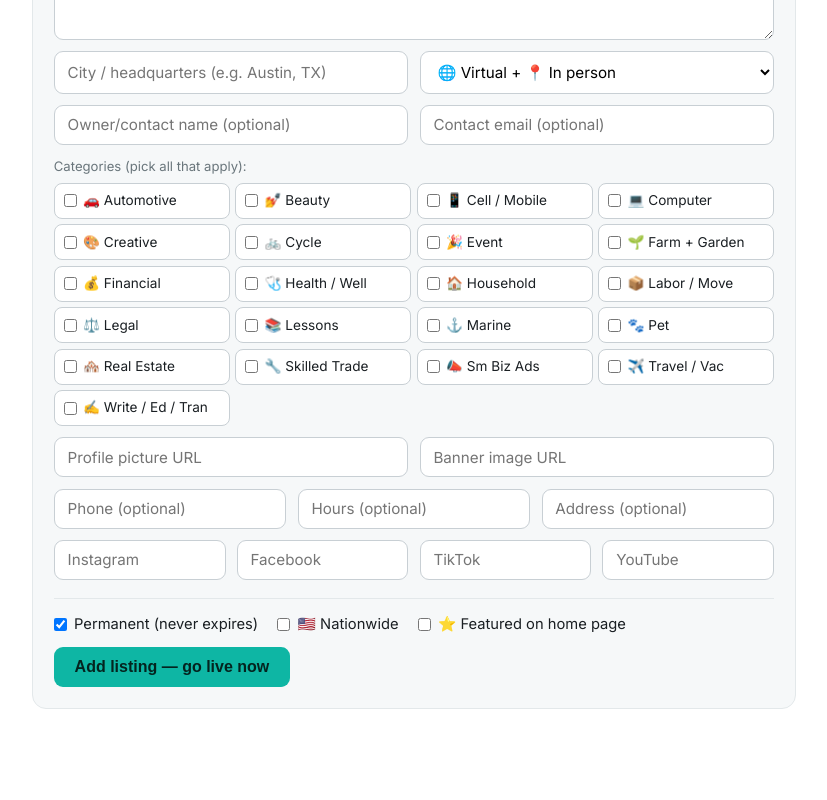
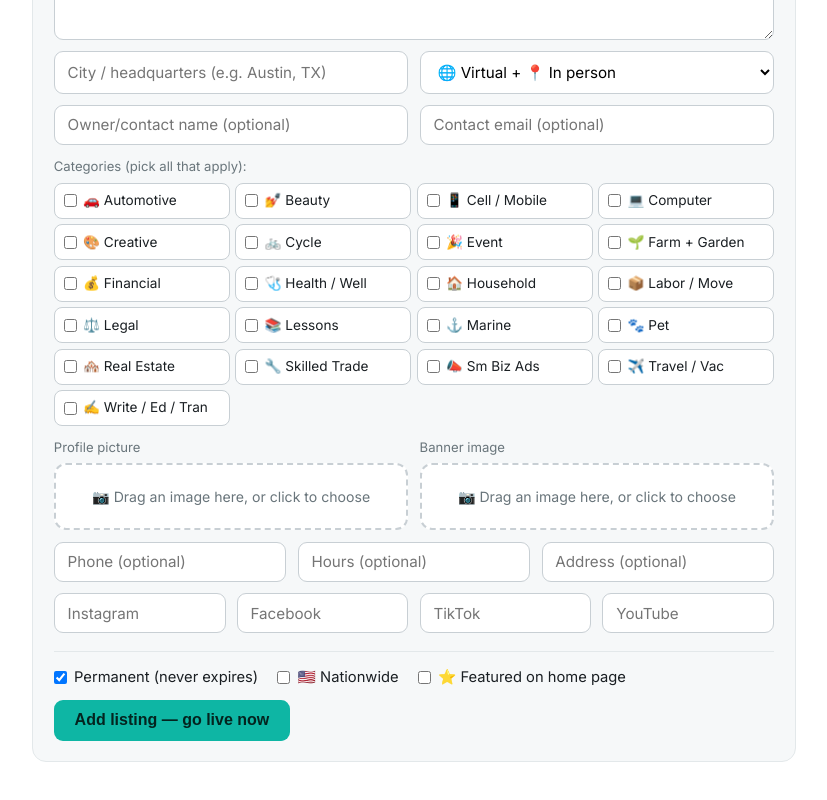
Before and after one commit to alliedesign/2helpful, a Next.js app: page /admin in a window 1280 px wide. Shown: the part 512-1312 px from the top of the page, without its empty margins (226-1053 px from the left). Built offline with nearby package versions, Linux system fonts and the light colour scheme.

Commit message:
Add files via upload

```diff
--- a/app/admin/page.js
+++ b/app/admin/page.js
@@ -2,6 +2,7 @@
 "use client";
 import { useState } from "react";
 import { CATEGORIES } from "@/lib/categories";
+import ImageDrop from "@/app/components/ImageDrop";
 
 export default function Admin() {
   const [secret, setSecret] = useState("");
@@ -181,8 +182,12 @@ export default function Admin() {
           </div>
 
           <div style={{ display: "flex", gap: ".7rem", flexWrap: "wrap" }}>
-            <input style={{ ...inp, flex: 1, minWidth: 200 }} placeholder="Profile picture URL" value={addForm.avatarUrl} onChange={(e) => setF("avatarUrl", e.target.value)} />
-            <input style={{ ...inp, flex: 1, minWidth: 200 }} placeholder="Banner image URL" value={addForm.headerUrl} onChange={(e) => setF("headerUrl", e.target.value)} />
+            <div style={{ flex: 1, minWidth: 200 }}>
+              <ImageDrop label="Profile picture" bucket="avatars" round value={addForm.avatarUrl} onChange={(url) => setF("avatarUrl", url)} />
+            </div>
+            <div style={{ flex: 1, minWidth: 200 }}>
+              <ImageDrop label="Banner image" bucket="headers" value={addForm.headerUrl} onChange={(url) => setF("headerUrl", url)} />
+            </div>
           </div>
 
           <div style={{ display: "grid", gridTemplateColumns: "repeat(auto-fit, minmax(160px,1fr))", gap: ".7rem" }}>
@@ -281,6 +286,18 @@ export default function Admin() {
                   </label>
                   <button style={{ ...btnSm, ...btnGhost, color: "#b13b3b", borderColor: "#e3b9b9" }} onClick={() => deleteListing(l.id, l.business_name)}>Delete</button>
                 </div>
+
+                {/* Inline image editing — uploads save immediately */}
+                <div style={{ display: "flex", gap: ".7rem", flexWrap: "wrap", marginTop: ".7rem" }}>
+                  <div style={{ flex: 1, minWidth: 180 }}>
+                    <ImageDrop label="Profile picture" bucket="avatars" round value={l.avatar_url}
+                      onChange={(url) => listingAction(l.id, { avatarUrl: url })} />
+                  </div>
+                  <div style={{ flex: 1, minWidth: 180 }}>
+                    <ImageDrop label="Banner image" bucket="headers" value={l.header_url}
+                      onChange={(url) => listingAction(l.id, { headerUrl: url })} />
+                  </div>
+                </div>
               </div>
             ))}
           </div>
--- /dev/null
+++ b/app/components/ImageDrop.js
@@ -0,0 +1,80 @@
+// app/components/ImageDrop.js
+"use client";
+import { useRef, useState } from "react";
+import { uploadImage } from "@/lib/uploadImage";
+
+// Drag-and-drop (or click) image uploader.
+// Props:
+//   label    – text shown above the drop zone
+//   bucket   – "avatars" or "headers"
+//   value    – current image URL (shows a preview if set)
+//   onChange – called with the new URL after a successful upload
+//   round    – if true, preview is a circle (for avatars)
+export default function ImageDrop({ label, bucket, value, onChange, round }) {
+  const [busy, setBusy] = useState(false);
+  const [err, setErr] = useState("");
+  const [dragging, setDragging] = useState(false);
+  const inputRef = useRef(null);
+
+  async function handleFile(file) {
+    setErr("");
+    if (!file) return;
+    setBusy(true);
+    const { url, error } = await uploadImage(file, bucket);
+    setBusy(false);
+    if (error) { setErr(error); return; }
+    onChange(url);
+  }
+
+  function onDrop(e) {
+    e.preventDefault();
+    setDragging(false);
+    const file = e.dataTransfer.files?.[0];
+    handleFile(file);
+  }
+
+  return (
+    <div>
+      {label && <div style={{ fontSize: ".82rem", color: "var(--muted)", marginBottom: ".35rem" }}>{label}</div>}
+      <div
+        onClick={() => inputRef.current?.click()}
+        onDragOver={(e) => { e.preventDefault(); setDragging(true); }}
+        onDragLeave={() => setDragging(false)}
+        onDrop={onDrop}
+        style={{
+          border: "2px dashed " + (dragging ? "var(--teal)" : "var(--silver)"),
+          background: dragging ? "var(--teal-wash)" : "#fff",
+          borderRadius: 12, padding: value ? ".7rem" : "1.3rem 1rem",
+          textAlign: "center", cursor: "pointer", transition: "all .15s",
+          display: "flex", alignItems: "center", justifyContent: "center", gap: ".8rem",
+        }}
+      >
+        {value ? (
+          <>
+            {/* eslint-disable-next-line @next/next/no-img-element */}
+            <img
+              src={value} alt=""
+              style={{
+                width: round ? 56 : 90, height: 56,
+                borderRadius: round ? "50%" : 8, objectFit: "cover",
+                border: "1px solid var(--line)",
+              }}
+            />
+            <span style={{ fontSize: ".85rem", color: "var(--teal-deep)", fontWeight: 600 }}>
+              {busy ? "Uploading…" : "Change image"}
+            </span>
+          </>
+        ) : (
+          <span style={{ fontSize: ".88rem", color: "var(--muted)" }}>
+            {busy ? "Uploading…" : "📷 Drag an image here, or click to choose"}
+          </span>
+        )}
+        <input
+          ref={inputRef} type="file" accept="image/*" style={{ display: "none" }}
+          onChange={(e) => handleFile(e.target.files?.[0])}
+        />
+      </div>
+      {err && <div style={{ color: "#b13b3b", fontSize: ".8rem", marginTop: ".3rem" }}>{err}</div>}
+    </div>
+  );
+}
```
